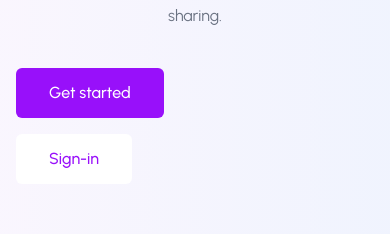
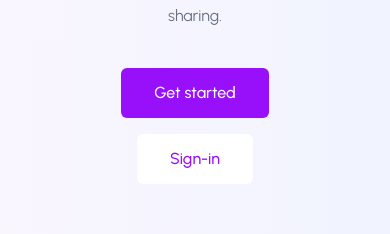
Before and after one commit to Akhandagale06/Frontend-file-share, a React (Vite) app: page / in a window 390 px wide. Shown: the part 400-634 px from the top of the page. Built offline with nearby package versions, Linux system fonts and the light colour scheme; no server answers.

Commit message:
mobile view

```diff
--- a/src/components/landing/HeroSection.jsx
+++ b/src/components/landing/HeroSection.jsx
@@ -17,7 +17,7 @@ const HeroSection = ({ openSignIn, openSignUp }) => {
                             Collaborate faster with secure, real-time file sharing.
                         </p>
                         <div className="mt-10 max-w-sm mx-auto sm:max-w-none sm:flex sm:justify-center">
-                            <div className="space-y-4 sm:space-y-0 sm:mx-auto sm:inline-grid sm:grid-cols-2 sm:gap-5">
+                            <div className="flex flex-col items-center space-y-4 sm:space-y-0 sm:mx-auto sm:inline-grid sm:grid-cols-2 sm:gap-5">
                                 <button
                                     onClick={() => openSignUp()}
                                     className="bg-purple-600 border border-transparent rounded-md py-3 px-8 flex items-center justify-center text-base font-medium text-white hover:bg-purple-700 focus:outline-none focus:ring-2 focus:ring-offset-2 focus:ring-purple-500">
```
